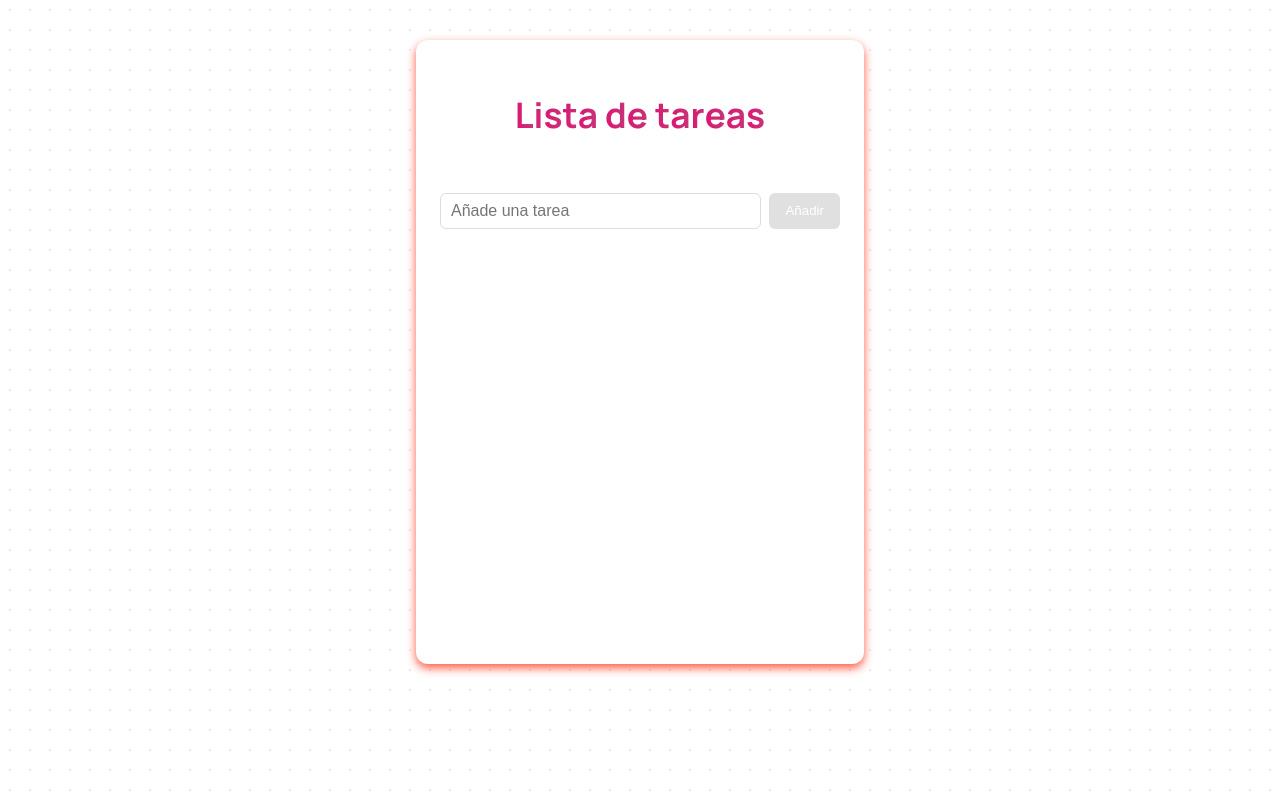
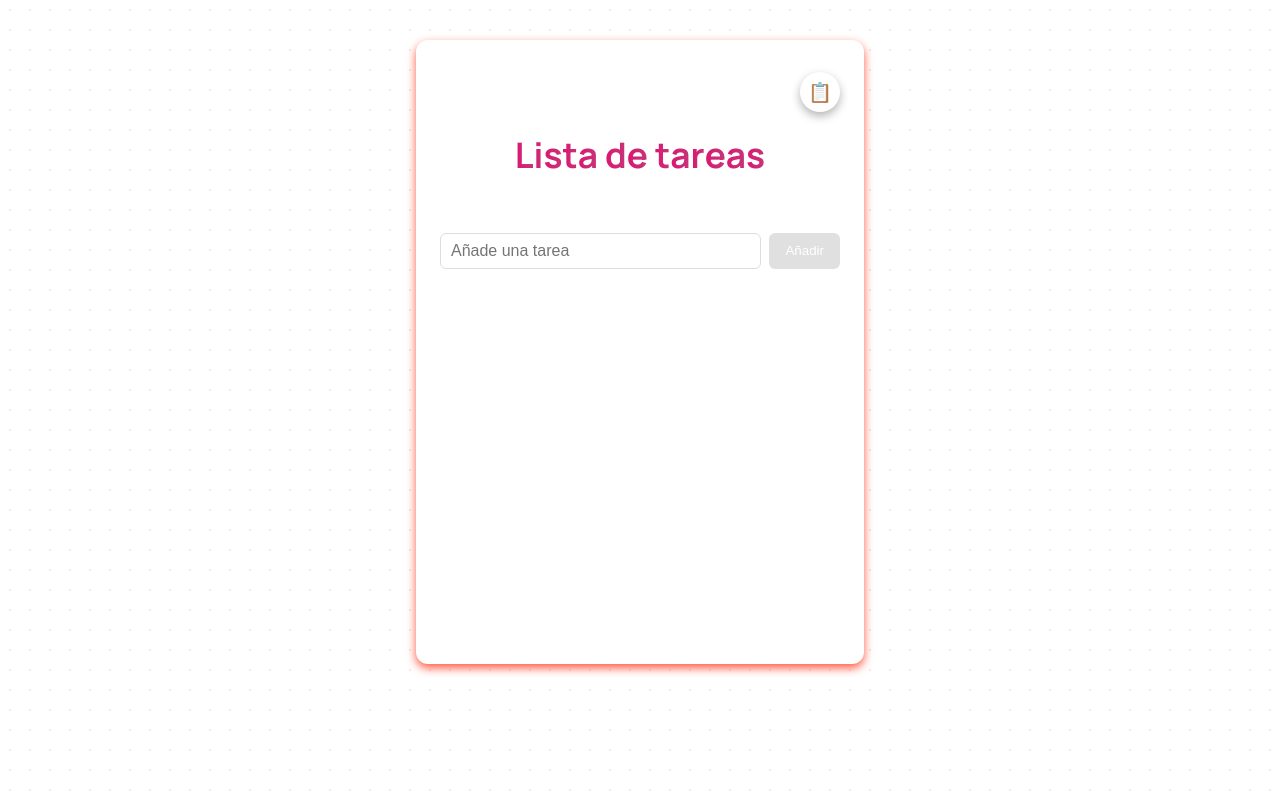
Before and after one commit to alexandracampo/to-do-pomodoro, a React (Vite) app: page / in a window 1280 px wide. Built offline with nearby package versions, Linux system fonts and the light colour scheme.

Commit message:
feat: add pomodoro card

```diff
--- a/src/App.tsx
+++ b/src/App.tsx
@@ -2,24 +2,52 @@ import "./styles/app.css";
 import Form from "./components/Form";
 import TodoItem from "./components/TodoItem";
 import { useApp } from "./context/AppContext";
-import { useEffect } from "react";
+import { useEffect, useState } from "react";
+import PomodoroCard from "./components/PomodoroCard";
 
 function App() {
-  const { tasksList } = useApp();
+  const { tasksList, toggleCard, setToggleCard } = useApp();
+  const [isAnimating, setIsAnimating] = useState<boolean>(false);
+  const tittle = toggleCard ? "Lista de tareas" : "Pomodoro";
+  const iconButton = toggleCard ? "📋" : "🍅";
 
   useEffect(() => {
     localStorage.setItem("tasks", JSON.stringify(tasksList));
   }, [tasksList]);
 
+  const handleToggle = () => {
+    // setToggleCard(!toggleCard);
+    setIsAnimating(true);
+    setTimeout(() => {
+      setToggleCard((prev) => !prev);
+      setIsAnimating(false);
+    }, 600); // tiempo de la animación (debe coincidir con CSS)
+  };
+
   return (
-    <div className="todo-container">
+    <div className={`todo-container ${isAnimating ? "flip" : ""}`}>
+      <section className="section-change-card">
+        <button className="toggle-button" onClick={handleToggle}>
+          {iconButton}
+        </button>
+      </section>
+
       <h1 className="todo-title bounce">
-        {"Lista de tareas".split("").map((letter, i) => (
+        {tittle.split("").map((letter, i) => (
           <span key={i}>{letter === " " ? "\u00A0" : letter}</span>
         ))}
       </h1>
-      <Form />
-      <TodoItem />
+
+      {toggleCard ? (
+        <section>
+          <Form />
+          <TodoItem />
+        </section>
+      ) : (
+        <section>
+          <PomodoroCard />
+        </section>
+      )}
     </div>
   );
 }
--- /dev/null
+++ b/src/components/PomodoroCard.tsx
@@ -0,0 +1,64 @@
+import "../styles/pomodoro.css";
+import { useEffect, useState } from "react";
+
+function PomodoroCard() {
+  const [timeLeft, setTimeLeft] = useState(25 * 60);
+  const [isRunning, setIsRunning] = useState(false);
+  const [mode, setMode] = useState<"work" | "break">("work");
+  const [cycle, setCycle] = useState(0);
+
+  useEffect(() => {
+    let interval: number;
+    if (isRunning && timeLeft > 0) {
+      interval = window.setInterval(() => {
+        setTimeLeft((prev) => prev - 1);
+      }, 1000);
+    } else if (timeLeft === 0) {
+      handleSwitch();
+    }
+    return () => clearInterval(interval);
+  }, [isRunning, timeLeft]);
+
+  const handleSwitch = () => {
+    if (mode === "work") {
+      const newCycle = cycle + 1;
+      setCycle(newCycle);
+      setMode("break");
+      setTimeLeft(newCycle % 4 === 0 ? 15 * 60 : 5 * 60);
+    } else {
+      setMode("work");
+      setTimeLeft(25 * 60);
+    }
+    setIsRunning(false);
+  };
+
+  const formatTime = (seconds: number) => {
+    const m = String(Math.floor(seconds / 60)).padStart(2, "0");
+    const s = String(seconds % 60).padStart(2, "0");
+    return `${m}:${s}`;
+  };
+
+  return (
+    <div className={`pomodoro-card ${mode}`}>
+      <h2 className="pomodoro-mode">
+        {mode === "work" ? "¡A trabajar!" : "Hora de descansar"}
+      </h2>
+      <div className="pomodoro-timer">{formatTime(timeLeft)}</div>
+      <div className="pomodoro-buttons">
+        <button onClick={() => setIsRunning(true)}>Iniciar</button>
+        <button onClick={() => setIsRunning(false)}>Pausar</button>
+        <button
+          onClick={() => {
+            setIsRunning(false);
+            setTimeLeft(mode === "work" ? 25 * 60 : 5 * 60);
+          }}
+        >
+          Reiniciar
+        </button>
+      </div>
+      <p className="pomodoro-cycle">Ciclo actual: {cycle}</p>
+    </div>
+  );
+}
+
+export default PomodoroCard;
--- a/src/components/TodoItem.tsx
+++ b/src/components/TodoItem.tsx
@@ -1,15 +1,22 @@
 import { useApp } from "../context/AppContext";
 import EditButton from "./EditButton";
 import iconDelete from "../assets/icons/icon-delete.png";
-import { useEffect, useState, useRef } from "react";
+import { useEffect, useState } from "react";
 import "../styles/todoItem.css";
-import { launchConfetti } from "./confetti";
+import { launchConfetti } from "../utils/confetti";
 
 function TodoItem() {
   type InputChange = React.ChangeEvent<HTMLInputElement>;
 
-  const { tasksList, setTasksList, editableTaskId, setEditableTaskId } =
-    useApp();
+  const {
+    tasksList,
+    setTasksList,
+    editableTaskId,
+    setEditableTaskId,
+    hasShownConfetti,
+    setHasShownConfetti,
+  } = useApp();
+
   const [valueEdit, setValueEdit] = useState<string>("");
 
   const toggleCompleted = (id: string) => {
@@ -40,16 +47,18 @@ function TodoItem() {
     setValueEdit("");
   };
 
-  const wasAllCompletedRef = useRef(false);
   useEffect(() => {
     const allCompleted =
       tasksList.length > 0 && tasksList.every((task) => task.completed);
 
-    if (allCompleted && !wasAllCompletedRef.current) {
+    if (allCompleted && !hasShownConfetti) {
       launchConfetti();
+      setHasShownConfetti(true);
     }
 
-    wasAllCompletedRef.current = allCompleted;
+    if (!allCompleted && hasShownConfetti) {
+      setHasShownConfetti(false);
+    }
   }, [tasksList]);
 
   return (
--- a/src/context/AppContext.tsx
+++ b/src/context/AppContext.tsx
@@ -12,6 +12,10 @@ type AppContextType = {
   setTasksList: React.Dispatch<React.SetStateAction<Task[]>>;
   editableTaskId: string;
   setEditableTaskId: React.Dispatch<React.SetStateAction<string>>;
+  toggleCard: boolean;
+  setToggleCard: React.Dispatch<React.SetStateAction<boolean>>;
+  hasShownConfetti: boolean;
+  setHasShownConfetti: React.Dispatch<React.SetStateAction<boolean>>;
 };
 
 const AppContext = createContext<AppContextType | undefined>(undefined);
@@ -22,10 +26,21 @@ export const AppProvider = ({ children }: { children: ReactNode }) => {
     return storedTasks ? JSON.parse(storedTasks) : [];
   });
   const [editableTaskId, setEditableTaskId] = useState<string>("");
+  const [hasShownConfetti, setHasShownConfetti] = useState(false);
+  const [toggleCard, setToggleCard] = useState<boolean>(true); // true será <lista de tareas> y false será <pomodoro>
 
   return (
     <AppContext.Provider
-      value={{ tasksList, setTasksList, editableTaskId, setEditableTaskId }}
+      value={{
+        tasksList,
+        setTasksList,
+        editableTaskId,
+        setEditableTaskId,
+        toggleCard,
+        setToggleCard,
+        hasShownConfetti,
+        setHasShownConfetti,
+      }}
     >
       {children}
     </AppContext.Provider>
--- a/src/styles/app.css
+++ b/src/styles/app.css
@@ -15,6 +15,37 @@ body {
     box-shadow: 0 4px 10px #FF5841;
     padding: 32px 24px;
     min-height: 70vh;
+
+    transition: transform 0.6s ease;
+    transform-style: preserve-3d;
+    perspective: 1000px;
+}
+
+.todo-container.flip {
+    transform: rotateY(90deg);
+}
+
+.section-change-card {
+    display: flex;
+}
+
+.toggle-button {
+    margin-left: auto;
+    border: none;
+    background-color: white;
+    font-size: larger;
+    box-shadow: 0 4px 10px #b4b3b2;
+    border-radius: 50%;
+    width: 2.5rem;
+    height: 2.5rem;
+    display: flex;
+    align-items: center;
+    justify-content: center;
+    cursor: pointer;
+}
+
+.toggle-button:hover {
+    box-shadow: 0 4px 10px #FF5841;
 }
 
 .todo-title {
--- /dev/null
+++ b/src/styles/pomodoro.css
@@ -0,0 +1,65 @@
+/* pomodoroCard.css */
+
+.pomodoro-card {
+    color: #FF5841;
+    border-radius: 1.5rem;
+    padding: 2rem;
+    text-align: center;
+    animation: fadeIn 0.5s ease;
+}
+
+/* .pomodoro-card.work {
+    border: 3px solid #C53678;
+} */
+
+.pomodoro-card.break {
+    border: 1px solid #FF5841;
+}
+
+.pomodoro-mode {
+    font-size: 1.5rem;
+    color: #C53678;
+    margin-bottom: 1rem;
+}
+
+.pomodoro-timer {
+    font-size: 3rem;
+    font-weight: bold;
+    margin-bottom: 1.5rem;
+}
+
+.pomodoro-buttons button {
+    margin: 0.3rem;
+    padding: 0.6rem 1.2rem;
+    border: none;
+    border-radius: 999px;
+    background-color: #C53678;
+    color: white;
+    font-weight: bold;
+    cursor: pointer;
+    transition: background-color 0.3s ease;
+    width: 30%;
+}
+
+.pomodoro-buttons button:hover {
+    background-color: #d44786;
+    transform: scale(1.1);
+}
+
+.pomodoro-cycle {
+    margin-top: 1rem;
+    font-size: 0.9rem;
+    color: #555;
+}
+
+@keyframes fadeIn {
+    from {
+        opacity: 0;
+        transform: translateY(10px);
+    }
+
+    to {
+        opacity: 1;
+        transform: translateY(0);
+    }
+}
```
Also changed, not shown: src/utils/confetti.ts (renamed from src/components/confetti.ts).
